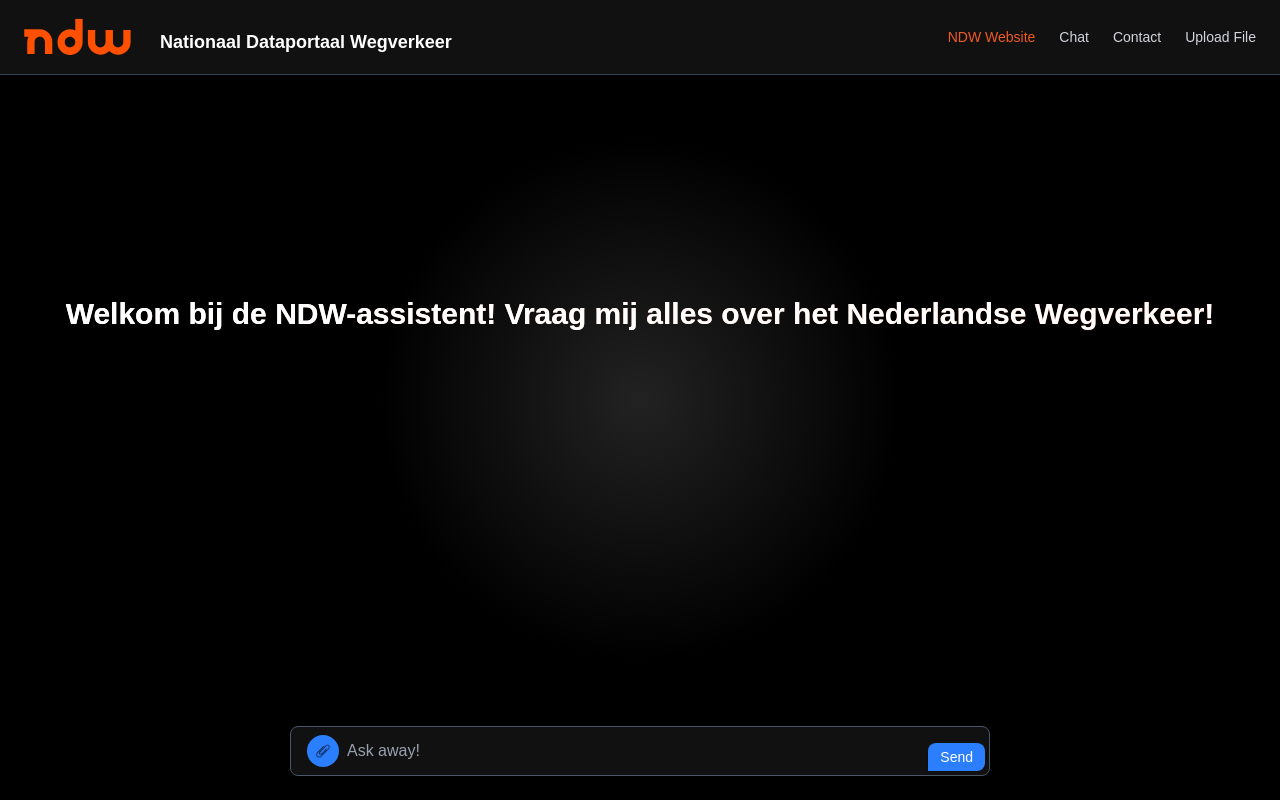
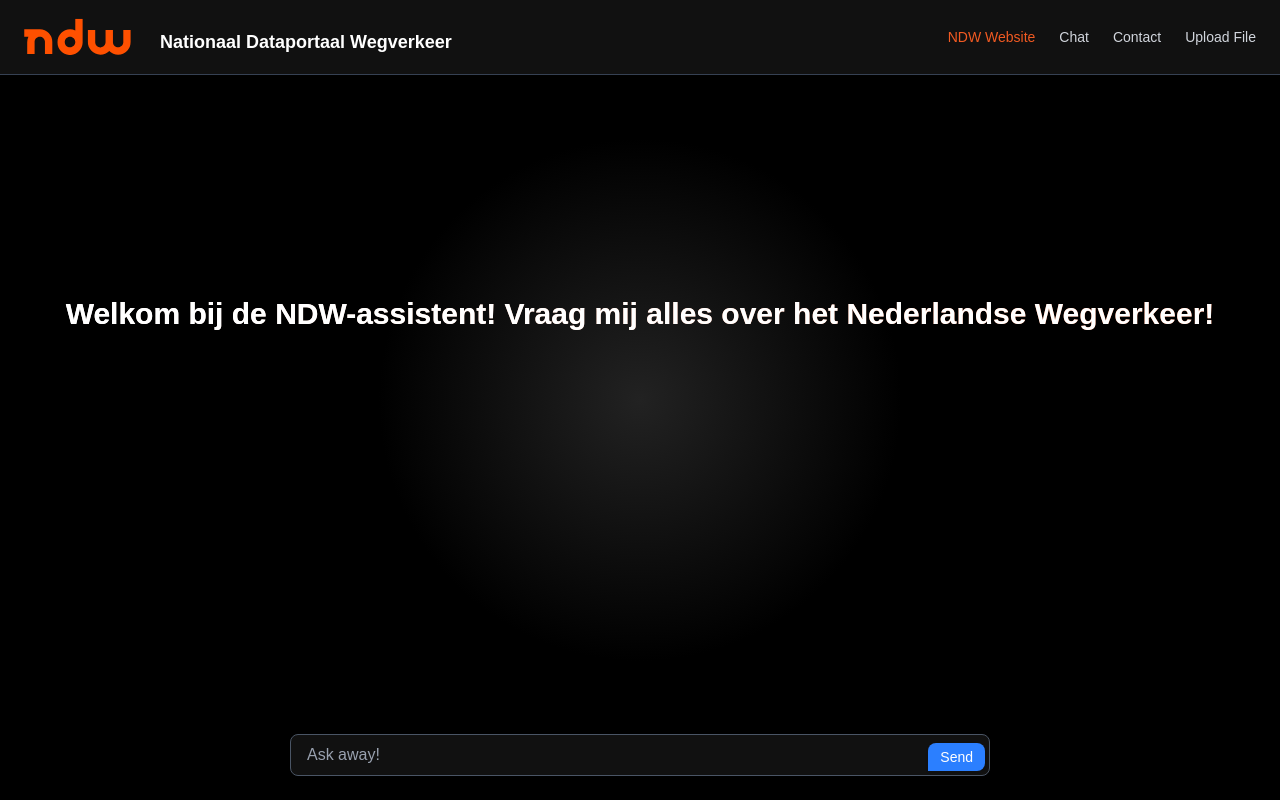
Before and after one commit to BadrJaroui/Project-D, a Next.js app: page / in a window 1280 px wide. Built offline with nearby package versions, Linux system fonts and the light colour scheme.

Commit message:
removed uploadfile button on the chatpage and changed hardcoded userlogin values with .env values

```diff
--- a/app/api/login/route.js
+++ b/app/api/login/route.js
@@ -5,7 +5,7 @@
 
     const { username, password } = await request.json();
 
-    if (username === 'admin' && password === 'admin123') {
+    if (username == process.env.USERNAME && password == process.env.PASSWORD) {
       return new Response(
         JSON.stringify({ success: true, message: 'Login successful' }),
         { status: 200, headers: { 'Content-Type': 'application/json' } }
--- a/app/components/UserInput.js
+++ b/app/components/UserInput.js
@@ -148,15 +148,6 @@
           disabled={uploading}
         />
 
-        {/* Upload Button */}
-        <div
-          onClick={handlePaperclipClick}
-          className="w-8 h-8 flex items-center justify-center bg-blue-500 rounded-full text-white cursor-pointer hover:bg-blue-600"
-          title="Upload file"
-        >
-          <img src="paperclip.png" alt="Paperclip Icon" className="w-4 h-4" />
-        </div>
-
         {/* Textarea */}
         <textarea
           placeholder="Ask away!"
```
